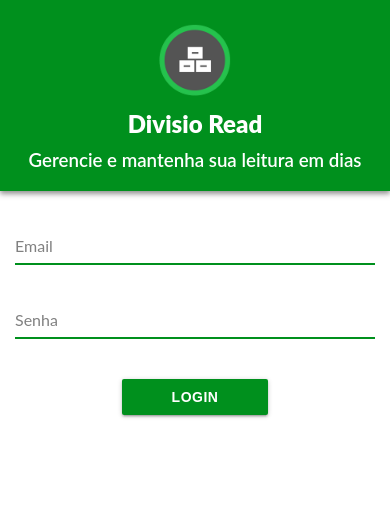
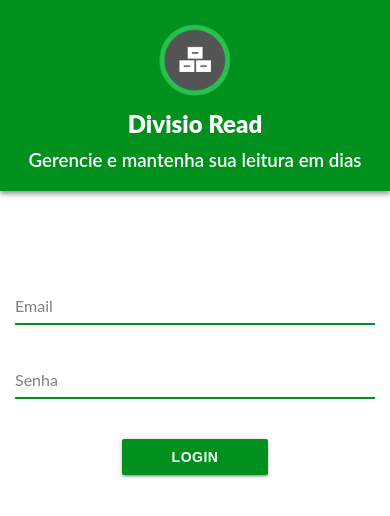
Before and after one commit to jeffersondesouza/divisio-read, a React app in the folder divisio-read-webapp/: page / in a window 390 px wide. Shown: the top 516 px of the page. Built offline with nearby package versions, Linux system fonts and the light colour scheme.

Commit message:
form responsive ok

```diff
--- a/divisio-read-webapp/src/components/forms/LoginForm/LoginForm.js
+++ b/divisio-read-webapp/src/components/forms/LoginForm/LoginForm.js
@@ -7,19 +7,38 @@ import Input from '../../ui/Input';
 
 class LoginForm extends Component {
 
+    constructor() {
+        super();
+        this.state = {
+            email: '',
+            password: '',
+        }
+    }
+
     handleLogin = (event) => {
         event.preventDefault();
-        this.props.onLoggin();
+        this.props.onLoggin({
+            email: this.state.email,
+            password: this.state.password,
+        });
     }
 
     render() {
+        const { error } = this.props;
+
         return (
             <form className="login-form" onSubmit={this.handleLogin}>
+                <p className="login-form__error">{
+                    (error)
+                        ? 'A senha ou email estão incorretos'
+                        : ''
+                }
+                </p>
                 <div className="login-form__form-group">
-                    <Input label="Email" />
+                    <Input label="Email" onChange={email => this.setState({ email })} />
                 </div>
                 <div className="login-form__form-group">
-                    <Input label="Senha" type="password" />
+                    <Input label="Senha" type="password" onChange={password => this.setState({ password })} />
                 </div>
                 <div className="form-actions">
                     <button className="btn">Login</button>
@@ -33,7 +52,8 @@ class LoginForm extends Component {
 
 
 LoginForm.propTypes = {
-    onLoggin: PropTypes.func
+    onLoggin: PropTypes.func,
+    error: PropTypes.string,
 }
 
 
--- a/divisio-read-webapp/src/components/forms/LoginForm/styles/login-form.scss
+++ b/divisio-read-webapp/src/components/forms/LoginForm/styles/login-form.scss
@@ -1,5 +1,18 @@
+@import '../../../../style/sass/abstracts/variables';
+@import '../../../../style/sass/abstracts/mixins';
 .login-form {
+  @include respond(big-phone) {
+    width: 40rem;
+    margin: 0 auto;
+  }
+
   &__form-group {
     margin-bottom: 4rem;
   }
+  &__error {
+    min-height: 2rem;
+    text-align: center;
+    color: $red;
+    margin-bottom: 4rem;
+  }
 }
--- a/divisio-read-webapp/src/containers/pages/LoginPage.js
+++ b/divisio-read-webapp/src/containers/pages/LoginPage.js
@@ -11,11 +11,13 @@ const logo = '../src/assets/logo.png';
 
 class LoginPage extends Component {
 
-    handleLogin = () => {
-        this.props.dispatchLogin({ email: 'joao@email.com', password: '123' });
+    handleLogin = ({ email, password }) => {
+        this.props.dispatchLogin({ email, password });
     }
 
     render() {
+        const {auth} = this.props;
+
         return (
             <div className="login-page">
                 <header className="login-page__header">
@@ -26,7 +28,7 @@ class LoginPage extends Component {
                     <h3 className="login-page__sub-title">Gerencie e mantenha sua leitura em dias</h3>
                 </header>
                 <div className="login-page__login-wrapper">
-                    <LoginForm onLoggin={this.handleLogin} />
+                    <LoginForm error={auth.error}  onLoggin={this.handleLogin} />
                 </div>
 
             </div>
@@ -36,7 +38,7 @@ class LoginPage extends Component {
 
 
 const mapStateToProps = state => ({
-    ui: { ...state.ui }
+   auth: {...state.auth}
 });
 
 const mapDispatchToProps = dispatch => ({
--- a/divisio-read-webapp/src/store/modules/auth/reducer.js
+++ b/divisio-read-webapp/src/store/modules/auth/reducer.js
@@ -10,14 +10,16 @@ function authReducer(state = INITIAL_STATE, action) {
 		case ActionsTypes.LOGIN_REQUEST:
 			return {
 				...state,
-				isLoggingIn: true
+				isLoggingIn: true,
+				token: null,
 			}
 
 		case ActionsTypes.LOGIN_SUCCESS:
 			return {
 				...state,
 				token: action.payload.token,
-				isLoggingIn: false
+				isLoggingIn: false,
+				error: null,
 			}
 
 		case ActionsTypes.LOGIN_FAILURE:
@@ -27,13 +29,6 @@ function authReducer(state = INITIAL_STATE, action) {
 				error: { ...action.payload.error }
 			}
 
-		case ActionsTypes.LOGIN_SUCCESS:
-			return {
-				...state,
-				token: null,
-			}
-
-
 		default:
 			return state;
 	}
--- a/divisio-read-webapp/src/store/modules/auth/state.js
+++ b/divisio-read-webapp/src/store/modules/auth/state.js
@@ -1,5 +1,5 @@
 export default {
     error: null,
     isLoggingIn: false,
-    token
+    token:null
 }
--- a/divisio-read-webapp/src/store/modules/index.js
+++ b/divisio-read-webapp/src/store/modules/index.js
@@ -2,7 +2,7 @@ import { combineReducers } from 'redux';
 
 import uiReducer from './ui/reducer';
 import bookReducer from './books/reducer';
-import authReducer from './books/reducer';
+import authReducer from './auth/reducer';
 
 const rootReducer = combineReducers({
     auth: authReducer,
```
